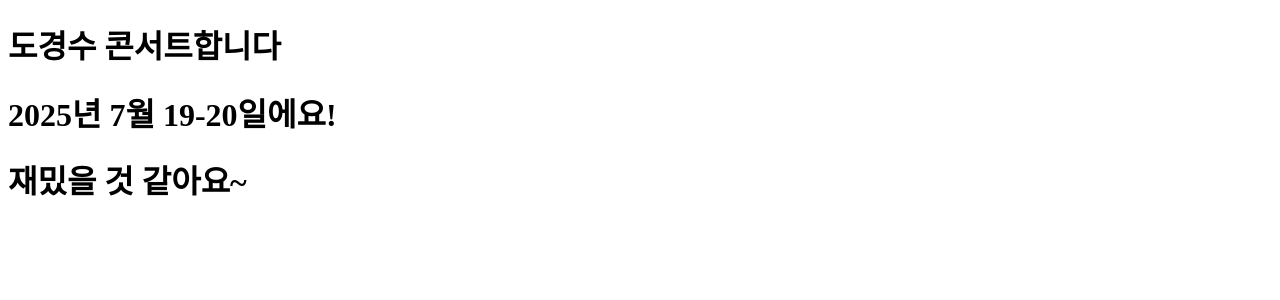
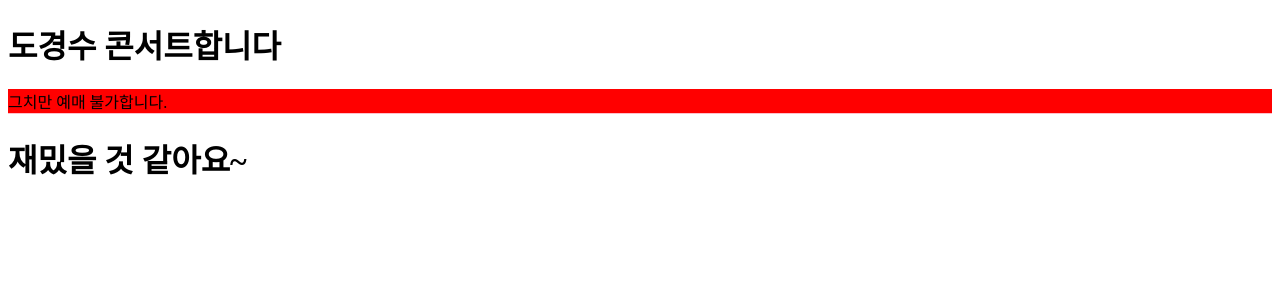
Before and after one commit to mungsil/one-bite-react, a React (Vite) app in the folder sec05/: page / in a window 1280 px wide. Shown: the top 300 px of the page. Built offline with nearby package versions, Linux system fonts and the light colour scheme.

Commit message:
jsx에서 css 적용하기

```diff
--- /dev/null
+++ b/sec05/src/components/Main.css
@@ -0,0 +1,4 @@
+.unavaliable {
+  background-color: red;
+  border-bottom: 1px solid pink;
+}
--- a/sec05/src/components/Main.jsx
+++ b/sec05/src/components/Main.jsx
@@ -1,3 +1,5 @@
+import "./Main.css";
+
 // JSX 주의 사항
 // 1. 중괄호 내부에는 자바스크립트 표현식만 넣을 수 있다.
 // ex) 삼항 연산자처럼 한 줄의 코드가 값을 반환하는 경우
@@ -11,17 +13,36 @@
 // 4. 최상위 태그는 반드시 하나여야만 한다.
 
 const Main = () => {
-  const firstDay = 19;
-  const lastDay = 20;
-  const date = { year: 2025, month: 7 };
+  const user = {
+    money: 50000,
+  };
 
-  return (
-    <main>
-      <h1>
-        {date.year}년 {date.month}월 {firstDay}-{lastDay}일에요!
-      </h1>
-    </main>
-  );
+  if (user.money >= 120000) {
+    // 직접 스타일 적용 => 가독성 떨어짐
+    return (
+      <div
+        style={{
+          backgroundColor: "yellow",
+          borderBottom: "1px solid black",
+        }}
+      >
+        예매 가능합니다.
+      </div>
+    );
+  }
+
+  // class가 아닌 className을 사용해야 한다.
+  return <div className="unavaliable"> 그치만 예매 불가합니다.</div>;
+
+  // return (
+  //   <>
+  //     {user.money >= 120000 ? (
+  //       <div>예매 가능합니다.</div>
+  //     ) : (
+  //       <div>예매 불가합니다.</div>
+  //     )}
+  //   </>
+  // );
 };
 
 export default Main;
```
